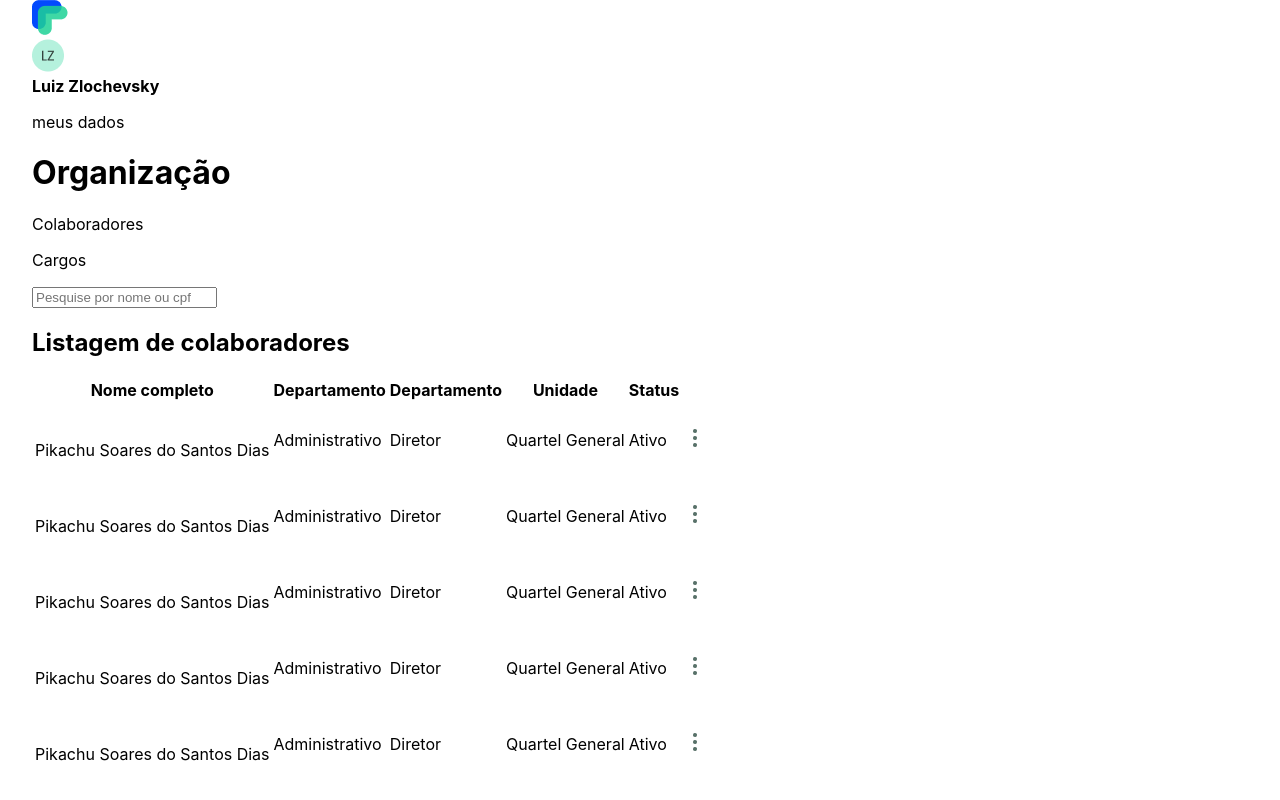
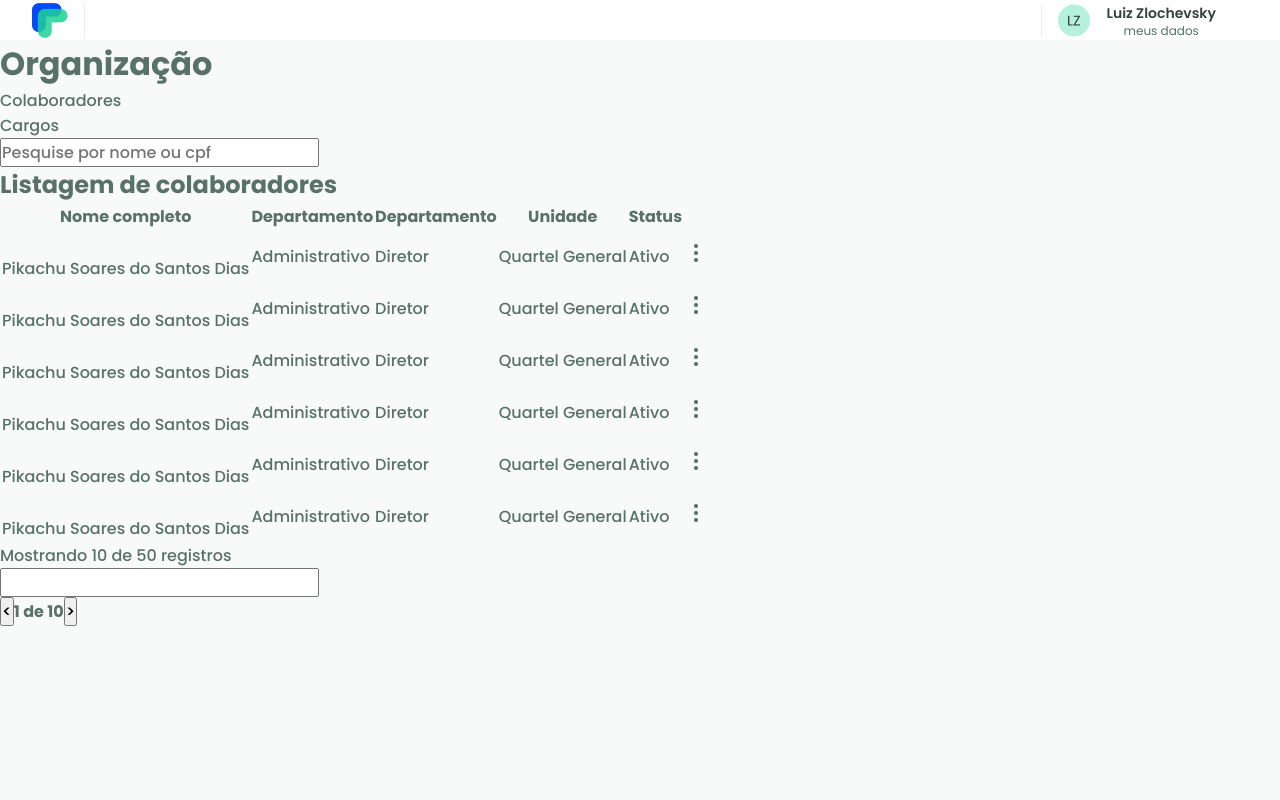
Before and after one commit to castilhosz/ppchallenge, a Next.js app: page / in a window 1280 px wide. Shown: the top 800 px of the page. Built offline with nearby package versions, Linux system fonts and the light colour scheme.

Commit message:
feat: header finished

```diff
--- a/src/components/Header/index.tsx
+++ b/src/components/Header/index.tsx
@@ -3,12 +3,12 @@ import styles from './styles.module.css';
 
 const Header: React.FC = () => {
   return (
-    <header>
-      <img src="/brand.png" alt="Pedido Pago Web Challenge" />
+    <header className={styles.container}>
+      <img className={styles.imgLeft} src="/brand.png" alt="Pedido Pago Web Challenge" />
       <div>
-        <img src="/defaultAvatar.png" alt="LZ" />
+        <img className={styles.imgRight} src="/defaultAvatar.png" alt="LZ" />
         <div>
-          <strong>Luiz Zlochevsky</strong>
+          <h1>Luiz Zlochevsky</h1>
           <p>meus dados</p>
         </div>
       </div>
--- a/src/components/Header/styles.module.css
+++ b/src/components/Header/styles.module.css
@@ -0,0 +1,44 @@
+.container {
+  display: flex;
+  flex-direction: row;
+  align-items: center;
+  justify-content: space-between;
+
+  padding: 14px 2rem;
+  width: 100%;
+  height: 5vh;
+  background: #fff
+}
+
+.container div {
+  display: flex;
+  flex-direction: row;
+  align-items: center;
+  padding: 1rem;
+}
+
+.container div div {
+  display: flex;
+  flex-direction: column;
+}
+
+.container div div h1 {
+  font: 600 14px 'Poppins', sans-serif;
+  color: #34423d;
+}
+
+.container div div p {
+  font: 400 12px 'Poppins', sans-serif;
+  line-height: 14px;
+  color: #587169;
+}
+
+.imgLeft {
+  padding-right: 1rem;
+  border-right: 1px solid #EAEFED;
+}
+
+.imgRight {
+  padding-left: 1rem;
+  border-left: 1px solid #EAEFED;
+}
--- /dev/null
+++ b/src/pages/_document.tsx
@@ -0,0 +1,21 @@
+import Document, { Html, Head, Main, NextScript } from 'next/document';
+
+export default class MyDocument extends Document {
+  render() {
+    return (
+      <Html>
+        <Head>
+          <link rel="shortcut icon" href="brand.png" type="image/png" />
+          <meta name="description" content="Pedido Pago Web Challenge" />
+
+          <link rel="preconnect" href="https://fonts.gstatic.com" />
+          <link href="https://fonts.googleapis.com/css2?family=Poppins:wght@400;500;600;700&display=swap" rel="stylesheet" />
+        </Head>
+        <body>
+          <Main />
+          <NextScript />
+        </body>
+      </Html>
+    );
+  }
+}
--- a/src/pages/index.tsx
+++ b/src/pages/index.tsx
@@ -8,9 +8,7 @@ const Home: NextPage = () => {
   return (
     <div className={styles.container}>
       <Head>
-        <title>PPChallenge</title>
-        <meta name="description" content="Pedido Pago Web Challenge" />
-        <link rel="icon" href="/brand.png" />
+        <title>PPChallenge | Home</title>
       </Head>
 
       <Header />
--- a/src/styles/globals.css
+++ b/src/styles/globals.css
@@ -1,16 +1,35 @@
-html,
+* {
+  margin: 0;
+  padding: 0;
+  box-sizing: border-box;
+}
+
+@media (max-width: 1080px) {
+  html {
+    font-size: 93.75%;
+  }
+}
+
+@media (max-width: 720px) {
+  html {
+    font-size: 87.5%;
+  }
+}
+
 body {
-  padding: 0;
-  margin: 0;
-  font-family: -apple-system, BlinkMacSystemFont, Segoe UI, Roboto, Oxygen,
-    Ubuntu, Cantarell, Fira Sans, Droid Sans, Helvetica Neue, sans-serif;
+  background: #f8faf9;
+  color: #587169;
+}
+
+body, input, button, textarea {
+  font: 500 1rem 'Poppins', sans-serif;
+}
+
+button {
+  cursor: pointer
 }
 
 a {
   color: inherit;
   text-decoration: none;
 }
-
-* {
-  box-sizing: border-box;
-}
--- a/src/styles/pages/Home.module.css
+++ b/src/styles/pages/Home.module.css
@@ -1,116 +1,5 @@
 .container {
-  padding: 0 2rem;
+  display: flex;
+
+  flex-direction: column;
 }
-
-.main {
-  min-height: 100vh;
-  padding: 4rem 0;
-  flex: 1;
-  display: flex;
-  flex-direction: column;
-  justify-content: center;
-  align-items: center;
-}
-
-.footer {
-  display: flex;
-  flex: 1;
-  padding: 2rem 0;
-  border-top: 1px solid #eaeaea;
-  justify-content: center;
-  align-items: center;
-}
-
-.footer a {
-  display: flex;
-  justify-content: center;
-  align-items: center;
-  flex-grow: 1;
-}
-
-.title a {
-  color: #0070f3;
-  text-decoration: none;
-}
-
-.title a:hover,
-.title a:focus,
-.title a:active {
-  text-decoration: underline;
-}
-
-.title {
-  margin: 0;
-  line-height: 1.15;
-  font-size: 4rem;
-}
-
-.title,
-.description {
-  text-align: center;
-}
-
-.description {
-  margin: 4rem 0;
-  line-height: 1.5;
-  font-size: 1.5rem;
-}
-
-.code {
-  background: #fafafa;
-  border-radius: 5px;
-  padding: 0.75rem;
-  font-size: 1.1rem;
-  font-family: Menlo, Monaco, Lucida Console, Liberation Mono, DejaVu Sans Mono,
-    Bitstream Vera Sans Mono, Courier New, monospace;
-}
-
-.grid {
-  display: flex;
-  align-items: center;
-  justify-content: center;
-  flex-wrap: wrap;
-  max-width: 800px;
-}
-
-.card {
-  margin: 1rem;
-  padding: 1.5rem;
-  text-align: left;
-  color: inherit;
-  text-decoration: none;
-  border: 1px solid #eaeaea;
-  border-radius: 10px;
-  transition: color 0.15s ease, border-color 0.15s ease;
-  max-width: 300px;
-}
-
-.card:hover,
-.card:focus,
-.card:active {
-  color: #0070f3;
-  border-color: #0070f3;
-}
-
-.card h2 {
-  margin: 0 0 1rem 0;
-  font-size: 1.5rem;
-}
-
-.card p {
-  margin: 0;
-  font-size: 1.25rem;
-  line-height: 1.5;
-}
-
-.logo {
-  height: 1em;
-  margin-left: 0.5rem;
-}
-
-@media (max-width: 600px) {
-  .grid {
-    width: 100%;
-    flex-direction: column;
-  }
-}
```
